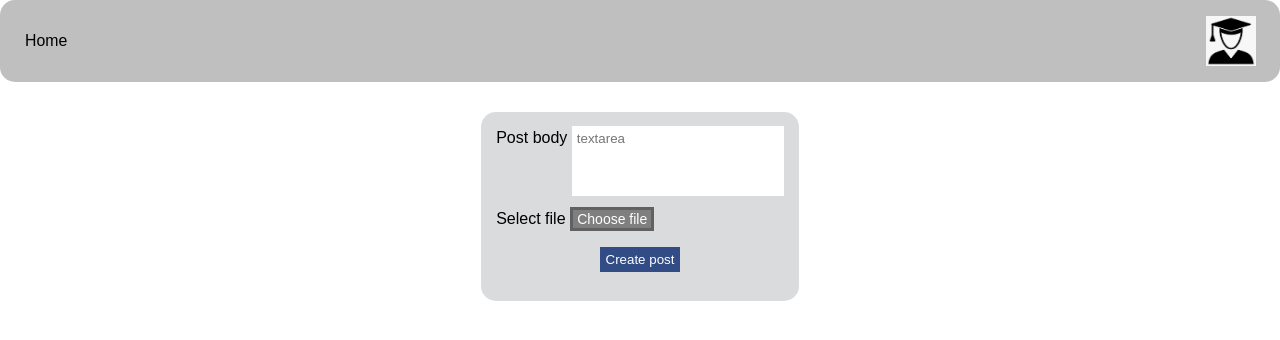
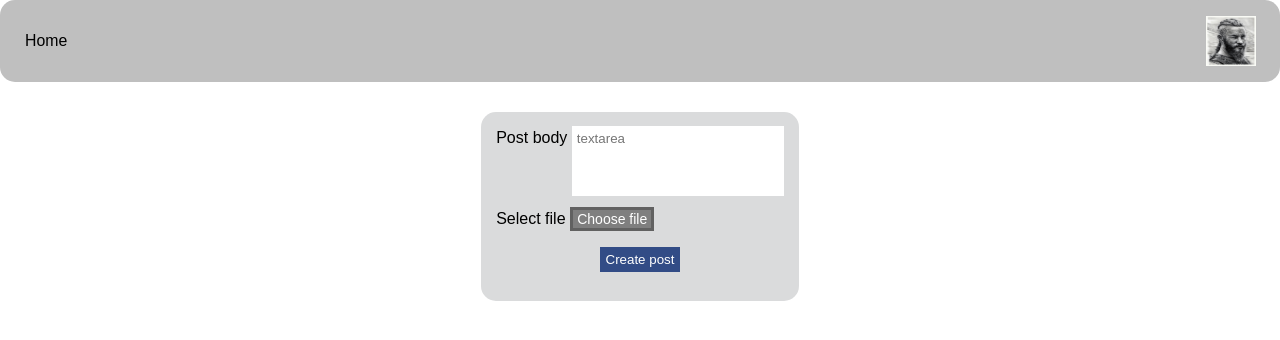
Before and after one commit to hanna-ambre/WAD-team35, a plain HTML site: page addPost.html in a window 1280 px wide. Drawn offline with Linux system fonts and the light colour scheme.

Commit message:
new logo for Ragnar

```diff
--- a/addPost.html
+++ b/addPost.html
@@ -12,7 +12,7 @@
       <li><a href="index.html">Home</a></li>
     </ul>
     <div class="dropdown">
-      <button class="logoButton" onClick="change_dropdown_menu()"><img src="images/me.png" width="50" height="50" alt="My picture"></button>
+      <button class="logoButton" onClick="change_dropdown_menu()"><img src="images/ragnar.jpg" width="50" height="50" alt="My picture"></button>
       <div id="Dropdown" class="dropdown-content">
         <a id="menuOption1" class="name" href="#">Ragnar</a>
         <a id="menuOption2" class="mail" href="#">RagnarLodbrok@yahoo-inc.com</a>
```
Also changed, not shown: index.html (+1 -1 lines), login.html (+1 -1 lines), images/ragnar.jpg (added).
